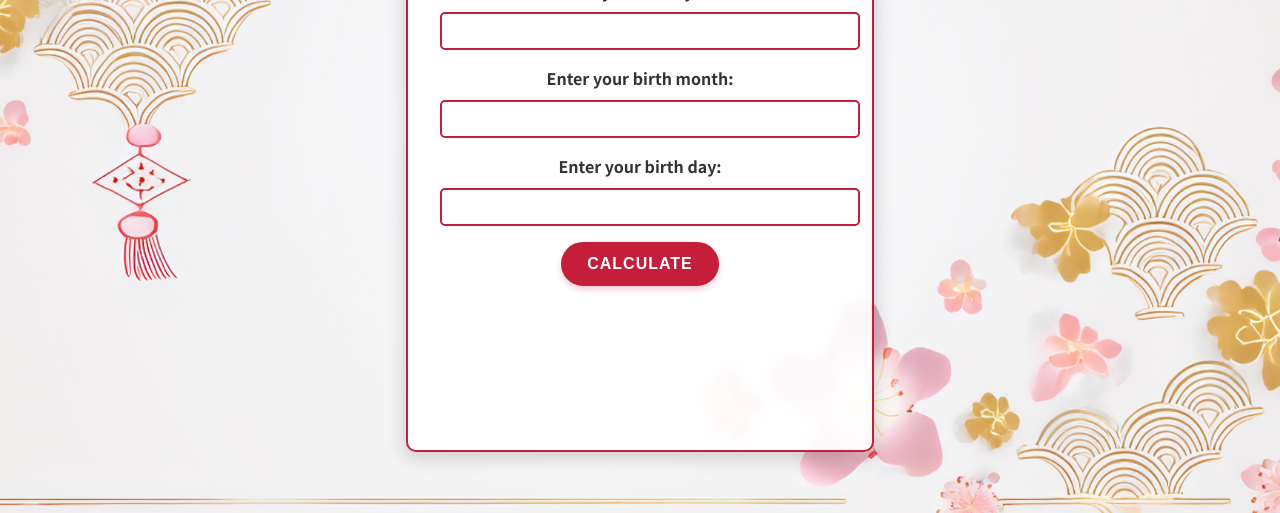
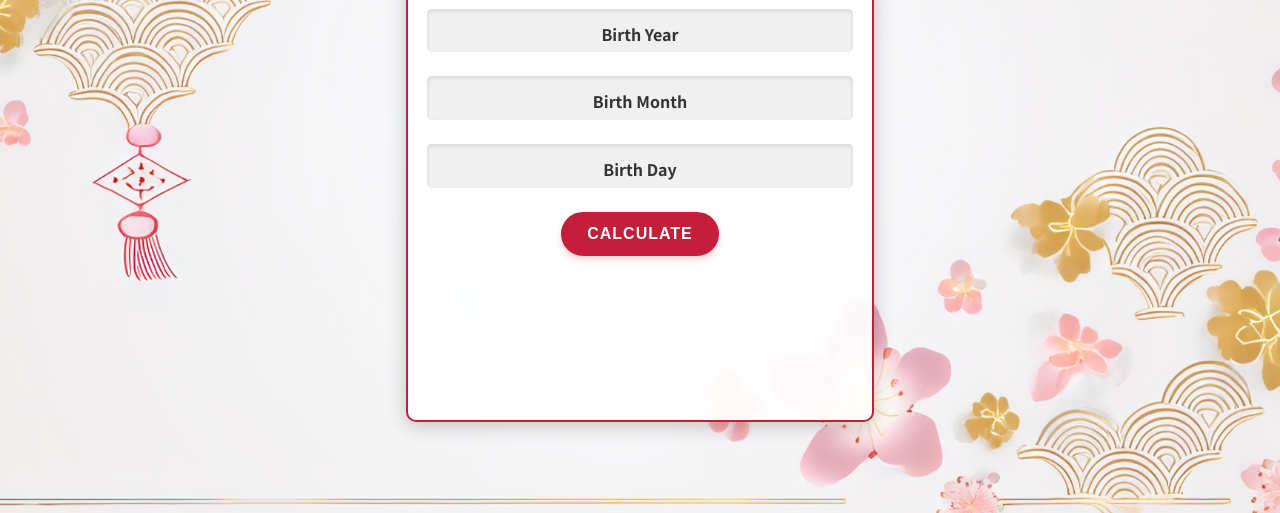
Before and after one commit to beatricegarcia95/chinese-zodiac-calculator, a plain HTML site: page index.html in a window 1280 px wide. Shown: the part 287-800 px from the top of the page. Drawn offline with Linux system fonts and the light colour scheme; a web font is replaced by a local one.

Commit message:
Designed Improved

```diff
--- a/index.html
+++ b/index.html
@@ -11,16 +11,16 @@
     <div class="container">
         <h1>Chinese Zodiac Calculator</h1>
         <div class="input-group">
-            <label for="birth-year">Enter your birth year:</label>
-            <input type="number" id="birth-year" min="1900" max="2100">
+            <input type="number" id="birth-year" min="1900" max="2100" required placeholder=" ">
+            <label for="birth-year">Birth Year</label>
         </div>
         <div class="input-group">
-            <label for="birth-month">Enter your birth month:</label>
-            <input type="number" id="birth-month" min="1" max="12">
+            <input type="number" id="birth-month" min="1" max="12" required placeholder=" ">
+            <label for="birth-month">Birth Month</label>
         </div>
         <div class="input-group">
-            <label for="birth-day">Enter your birth day:</label>
-            <input type="number" id="birth-day" min="1" max="31">
+            <input type="number" id="birth-day" min="1" max="31" required placeholder=" ">
+            <label for="birth-day">Birth Day</label>
         </div>
         <button id="calculate">Calculate</button>
         <div id="result" class="hidden">
--- a/style.css
+++ b/style.css
@@ -34,8 +34,45 @@ h1 {
 }
 
 .input-group {
-    margin-bottom: 1rem;
+    position: relative;
+    margin-bottom: 1.5rem;
+    display: flex;
+    flex-direction: column;
+    align-items: center;
 }
+
+label {
+    position: absolute;
+    top: 0.8rem;
+    left: 50%;
+    transform: translateX(-50%);
+    color: #777;
+    font-size: 1rem;
+    transition: all 0.3s;
+    pointer-events: none;
+}
+
+input:focus + label,
+input:not(:placeholder-shown) + label {
+    top: -0.5rem;
+    left: 50%;
+    transform: translateX(-50%);
+    font-size: 0.8rem;
+    color: #c41e3a;
+    background-color: white;
+    padding: 0 0.3rem;
+}
+
+@keyframes input-focus {
+    0% { transform: scale(1); }
+    50% { transform: scale(1.02); }
+    100% { transform: scale(1); }
+}
+
+input:focus {
+    animation: input-focus 0.3s ease-out;
+}
+
 
 label {
     display: block;
@@ -46,16 +83,19 @@ label {
 
 input {
     width: 100%;
-    padding: 0.5rem;
+    padding: 0.8rem;
     font-size: 1rem;
-    border: 2px solid #c41e3a;
+    background-color: #f0f0f0;
+    border: none;
     border-radius: 5px;
-    transition: border-color 0.3s;
+    transition: all 0.3s;
+    box-shadow: inset 0 2px 4px rgba(0, 0, 0, 0.1);
 }
 
 input:focus {
     outline: none;
-    border-color: #ff4d4d;
+    background-color: white;
+    box-shadow: 0 0 0 2px #c41e3a, inset 0 2px 4px rgba(0, 0, 0, 0.05);
 }
 
 button {
```
